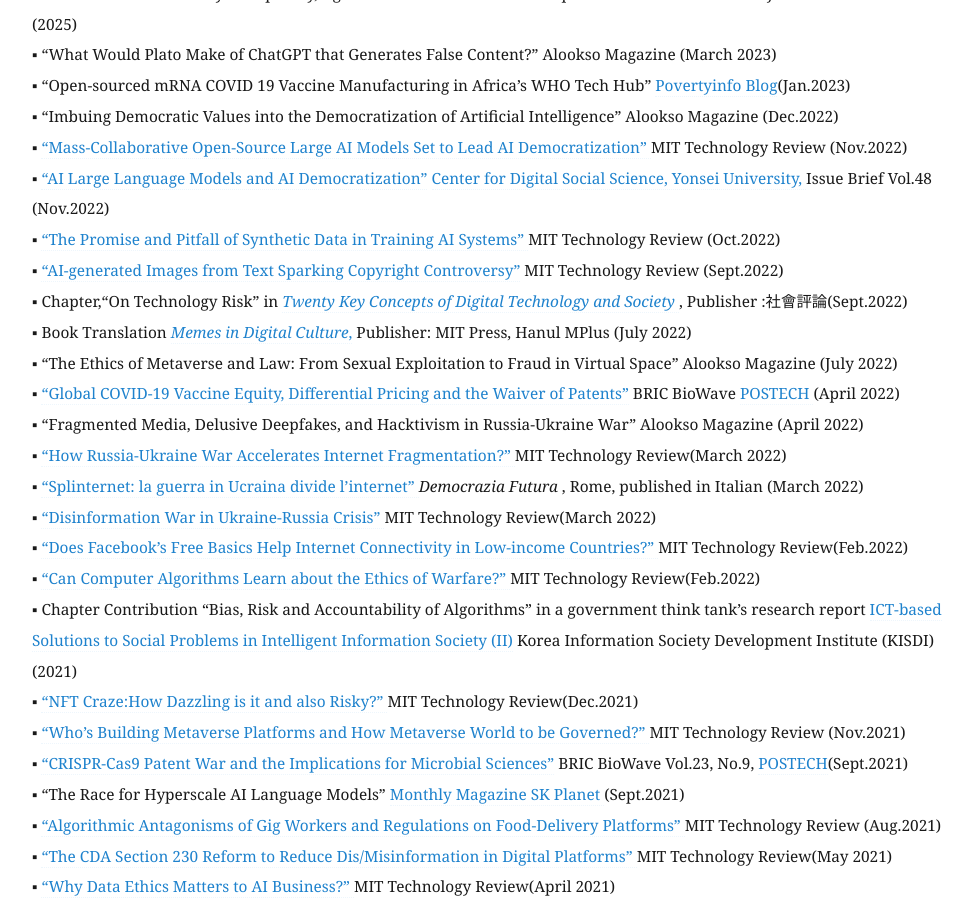
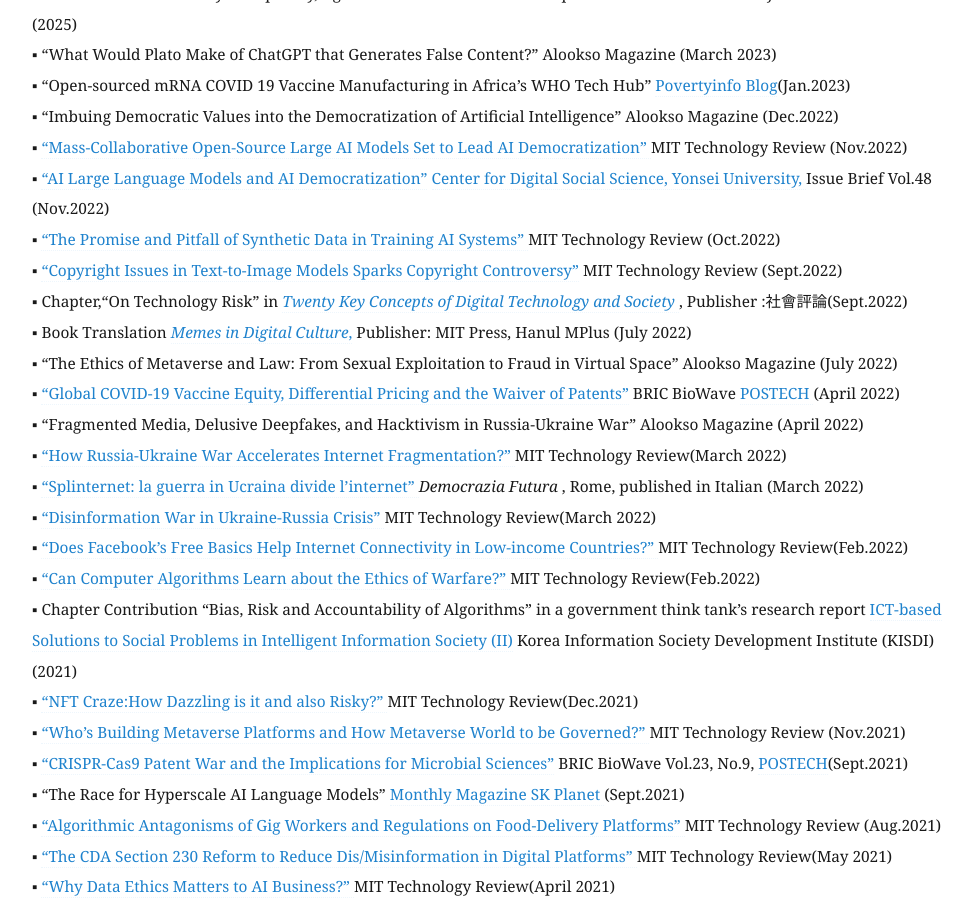
Before and after one commit to eunchangchoi/eunchangchoi.github.io, a Jekyll site: the page built from index.md, in a window 1280 px wide and 900 px high, scrolled down 2982 px. Shown: the whole window, without its empty margins (68-1040 px from the left). Built offline with Jekyll 4.4.1, drawn with Linux system fonts in a browser that asks for light colours.

Commit message:
Update index.md

```diff
--- a/index.md
+++ b/index.md
@@ -48,7 +48,7 @@
 ▪ <a href="https://www.technologyreview.kr/ai-%eb%af%bc%ec%a3%bc%ed%99%94%eb%a5%bc-%ec%9d%b4%eb%81%84%eb%8a%94-%eb%8c%80%ea%b7%9c%eb%aa%a8-%ed%98%91%ec%97%85-ai-%eb%aa%a8%eb%8d%b8/"> “Mass-Collaborative Open-Source Large AI Models Set to Lead AI Democratization” </a> MIT Technology Review (Nov.2022) <br>
 ▪ <a href="http://cdss.yonsei.ac.kr/index.php/issue-brief/?mod=document&uid=129"> “AI Large Language Models and AI Democratization”</a> <a href="http://cdss.yonsei.ac.kr/"> Center for Digital Social Science, Yonsei University, </a>Issue Brief Vol.48 (Nov.2022) <br>
 ▪ <a href="https://www.technologyreview.kr/%ed%95%a9%ec%84%b1-%eb%8d%b0%ec%9d%b4%ed%84%b0%ec%9d%98-%ec%8b%9c%eb%8c%80%ea%b0%80-%ec%98%a4%ea%b3%a0-%ec%9e%88%eb%8b%a4/"> “The Promise and Pitfall of Synthetic Data in Training AI Systems” </a> MIT Technology Review (Oct.2022)<br>
-▪ <a href="https://www.technologyreview.kr/%ed%85%8d%ec%8a%a4%ed%8a%b8%eb%a5%bc-%ec%9d%b4%eb%af%b8%ec%a7%80%eb%a1%9c-%eb%b0%94%ea%bf%94%ec%a3%bc%eb%8a%94-ai%eb%a5%bc-%eb%91%98%eb%9f%ac%ec%8b%bc-%ec%a0%80%ec%9e%91%ea%b6%8c-%eb%85%bc%ec%9f%81/"> “AI-generated Images from Text Sparking Copyright Controversy”</a> MIT Technology Review (Sept.2022)<br>
+▪ <a href="https://www.technologyreview.kr/%ed%85%8d%ec%8a%a4%ed%8a%b8%eb%a5%bc-%ec%9d%b4%eb%af%b8%ec%a7%80%eb%a1%9c-%eb%b0%94%ea%bf%94%ec%a3%bc%eb%8a%94-ai%eb%a5%bc-%eb%91%98%eb%9f%ac%ec%8b%bc-%ec%a0%80%ec%9e%91%ea%b6%8c-%eb%85%bc%ec%9f%81/"> “Copyright Issues in Text-to-Image Models Sparks Copyright Controversy”</a> MIT Technology Review (Sept.2022)<br>
 ▪ Chapter,“On Technology Risk” in <i> <a href="https://sapyoung.com/bbs/board.php?bo_table=booklist2&wr_id=431"> Twenty Key Concepts of Digital Technology and Society </a> </i>, Publisher :社會評論(Sept.2022) <br>
 ▪ Book Translation <a href="http://www.yes24.com/Product/Goods/110725374"><i> Memes in Digital Culture</i>,</a> Publisher: MIT Press, Hanul MPlus (July 2022) <br>
 ▪ “The Ethics of Metaverse and Law: From Sexual Exploitation to Fraud in Virtual Space” Alookso Magazine (July 2022)<br>
```
